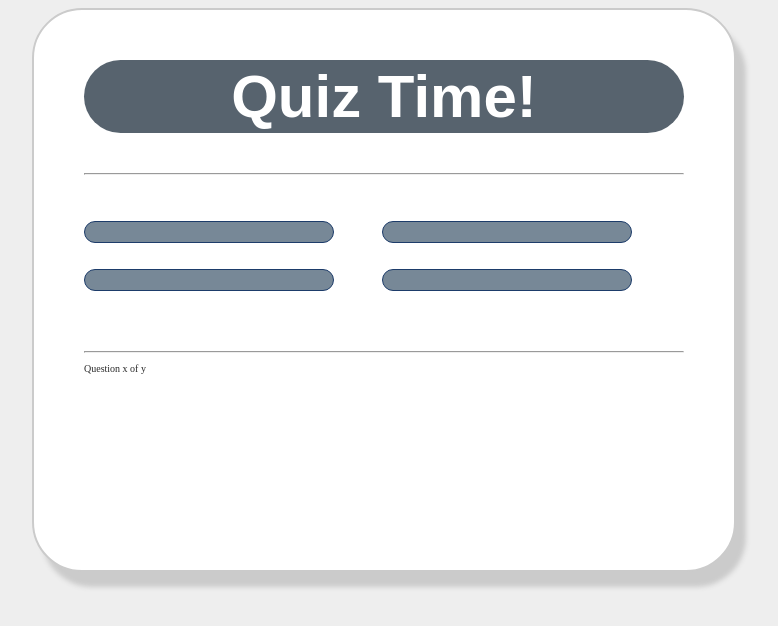
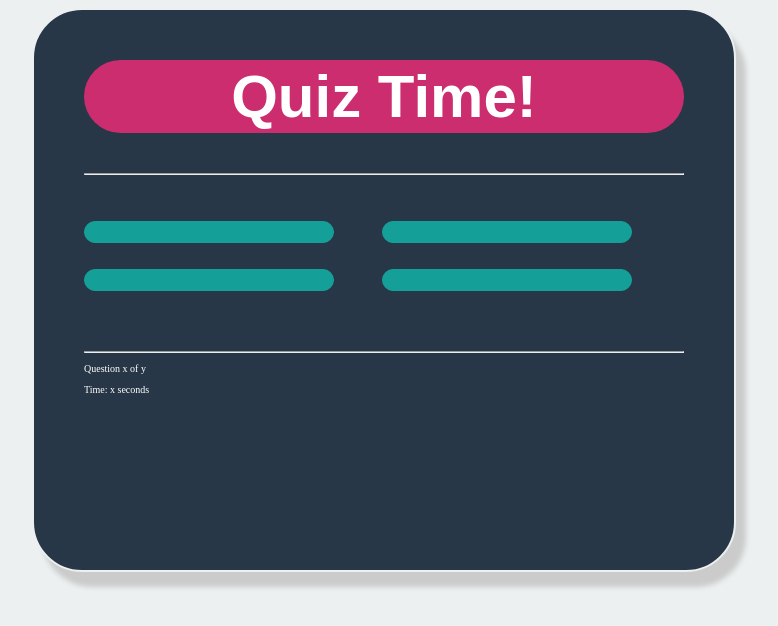
Before and after one commit to kuberti/TriviaApp, a plain HTML site: page visuals/index.html in a window 1280 px wide. Shown: the whole page, without its empty margins (256-1034 px from the left). Drawn offline with Linux system fonts and the light colour scheme; no server answers.

Commit message:
Started on counting time, changed color scheme

```diff
--- a/checking/app.js
+++ b/checking/app.js
@@ -44,7 +44,7 @@ function populate() {
             guess("btn" + i, choices[i]);
 
         }
-
+        getTime();
     }
 
 };
@@ -67,6 +67,18 @@ function showProgress() {
 
 }
 
+function getTime() {
+    var seconds = 0;
+    var el = document.getElementById('seconds-counter');
+
+    function incrementSeconds() {
+        seconds += 1;
+        el.innerText = "Time:" + seconds + " seconds";
+    }
+
+    var cancel = setInterval(incrementSeconds, 1000);
+}
+
 
 function showScores() {
     //when the game is over (all questions have been read, show this screen)
--- a/visuals/index.html
+++ b/visuals/index.html
@@ -25,6 +25,7 @@
         <hr style="margin-top: 50px">
         <footer>
             <p id ="progress">Question x of y </p>
+            <p id='seconds-counter'>Time: x seconds</p>
         </footer>
 
     </div>
--- a/visuals/style.css
+++ b/visuals/style.css
@@ -1,25 +1,25 @@
 body {
-    background-color: #eeeeee;
+    background-color: #ECF0F1;
 }
 
 .grid {
     width: 600px;
     height: 500px;
     margin: 0 auto;
-    background-color: #fff;
+    background-color: #283747;
     padding: 10px 50px 50px 50px;
     border-radius: 50px;
-    border: 2px solid #cbcbcb;
+    border: 2px solid #ECF0F1;
     box-shadow: 10px 15px 5px #cbcbcb;
 
 }
 
 .grid h1 {
     font-family: sans-serif;
-    background-color: #57636e;
+    background-color: #CB2D6F;
     font-size: 60px;
     text-align: center;
-    color: #fff;
+    color: #ffffff;
     padding: 2px 0;
     border-radius: 50px;
 }
@@ -27,7 +27,7 @@ body {
 .grid #question {
     font-family: sans-serif;
     font-size: 30px;
-    color: #5a6772;
+    color: #ECF0F1;
 }
 
 .buttons {
@@ -38,31 +38,34 @@ body {
 }
 
 #btn0, #btn1, #btn2, #btn3 {
-    background-color: #778897;
     width: 250px;
     font-size: 20px;
     color: #fff;
-    border: 1px solid #1d3c6a;
+    border: 1px solid #14A098;;
     border-radius: 50px;
     margin: 10px 40px 10px 0;
     padding: 10px 10px;
+    background-color: #14A098;
 }
 
+
+
 #score {
-    color: #5a6772;
+    color: #fff;
     text-align: center;
     font-size: 30px;
 
 }
-#progress{
-    color: #2b2b2b;
+#progress, #seconds-counter{
+    color: #fff;
     font-size: 10px;
 }
 
-#btn0:hover, #btn1:hover, #btn2:hover, #btn3:hover {
-    cursor: pointer;
-    background-color: #57636e;
+#btn0:hover, #btn1:hover, #btn2:hover, #btn3:hover{
+    cursor:pointer;
+    background-color:#17b7ae;
 }
+
 
 #btn0:focus, #btn1:focus, #btn2:focus, #btn3:focus {
     outline: 0;
```
